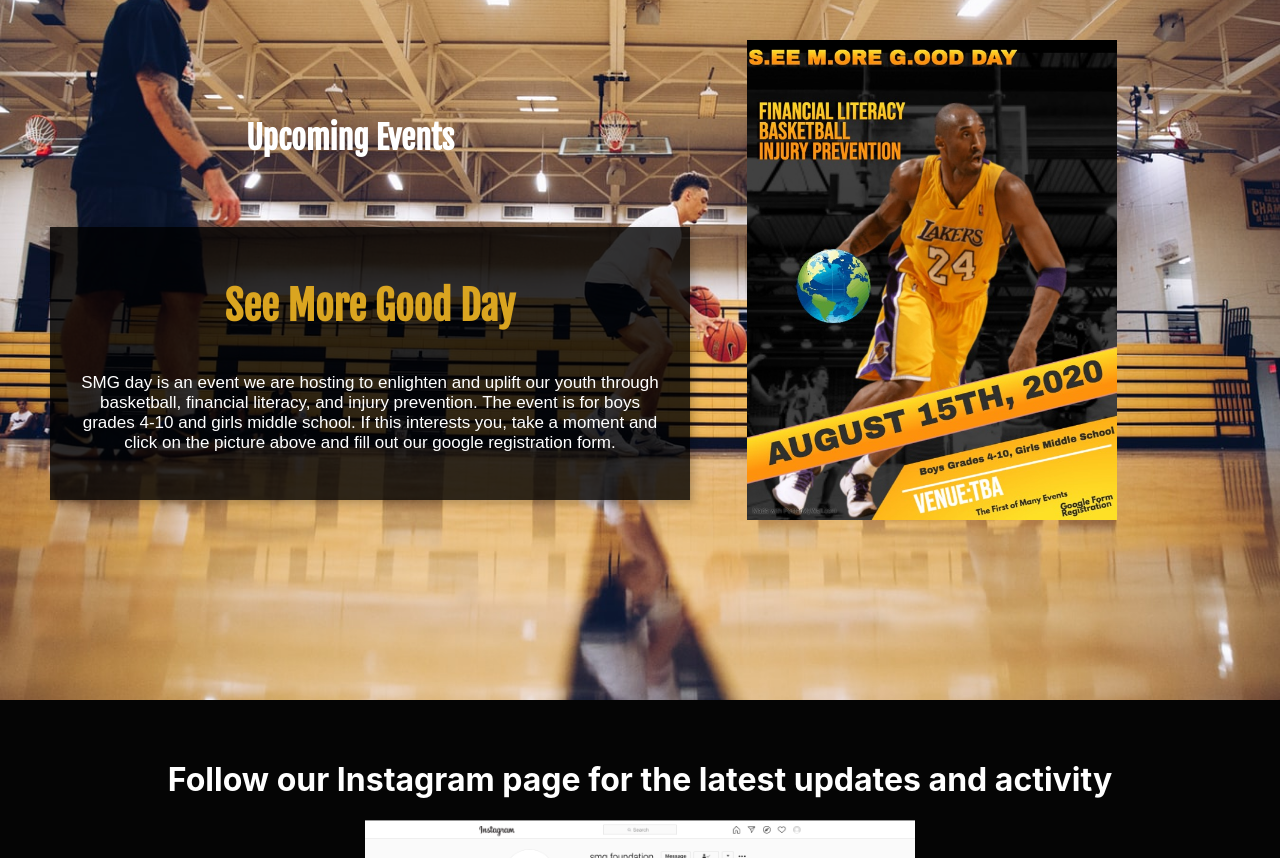
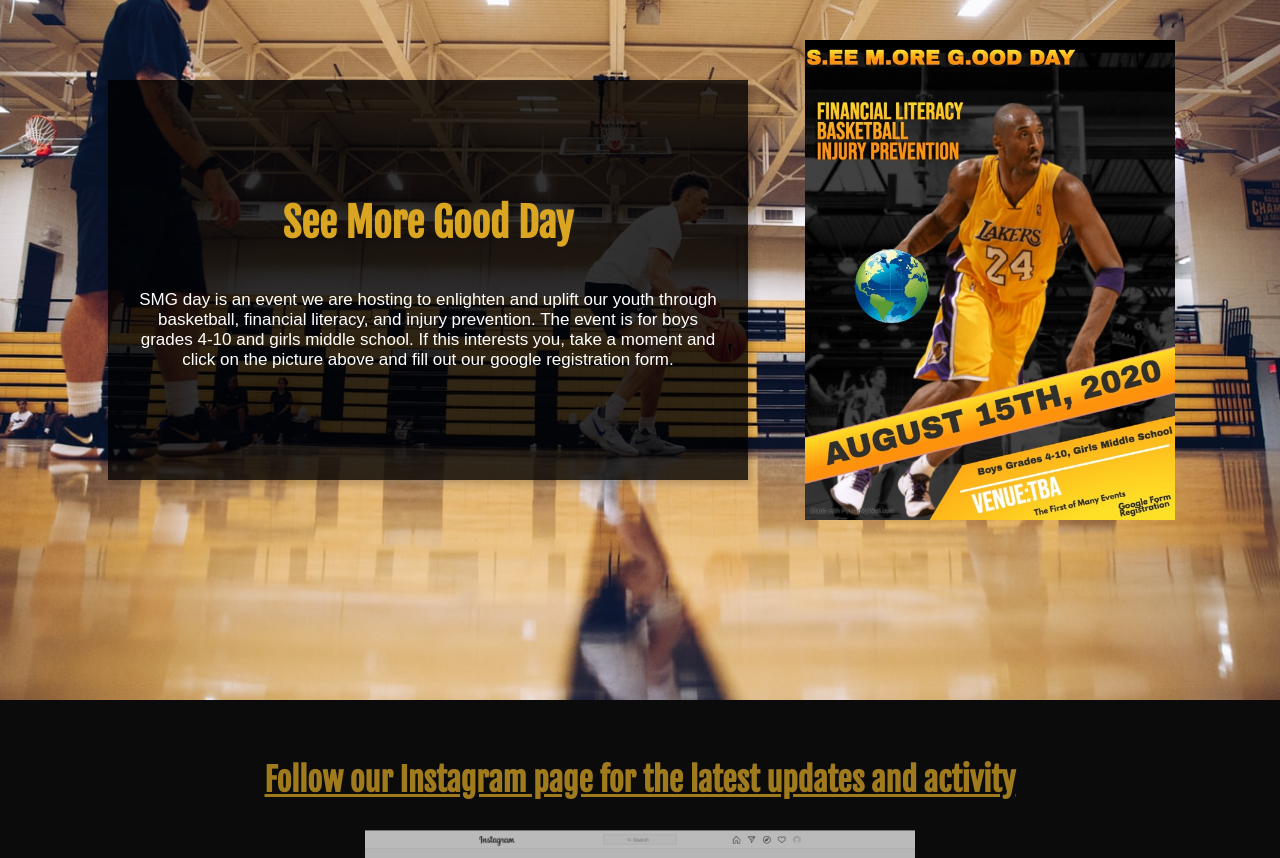
Before and after one commit to torreythomas/SMG, a React (Create React App) app in the folder smg/: page /Mission in a window 1280 px wide. Shown: the part 940-1798 px from the top of the page. Built offline with nearby package versions, Linux system fonts and the light colour scheme.

Commit message:
new updates

```diff
--- a/smg/src/Misson/Mission.css
+++ b/smg/src/Misson/Mission.css
@@ -17,6 +17,7 @@
 }
 .mission-statement-container{
     display: flex;
+    background-color: rgba(0, 0, 0, 0.8);
 }
 .our-goals-header {
     color: goldenrod;
@@ -79,7 +80,6 @@
     padding: 20px;
     margin: 20px;
     animation: fadeInLeft;
-
   }
 .mission-image1{
     background: url(../images/IMG_3688-removebg-preview.png) no-repeat center center;
@@ -193,6 +193,7 @@
     text-align: center;
     background-color:#1a1a1a;
     align-items: center;
+    justify-content: center;
     font-family: 'Fjalla One', sans-serif;
     background: url(../images/weworking.jpeg) no-repeat center center;
     -webkit-background-size: cover;
@@ -230,7 +231,10 @@
     background-color: rgba(0, 0, 0, 0.8);
     padding:30px;
     width: 50vw;
+    height: 50vh;
     font-size: 20px;
+    animation: fadeInLeft;
+    animation-duration: 5s;
 }
 .smg-day-text{
     font-size: 17px;
@@ -246,6 +250,8 @@
     justify-content: center;
     color: white;
     background-color: rgba(0, 0, 0, 0.8);
+    animation: fadeIn;
+    animation-duration: 12s;
 }
 .mission-image-instagram{
     background: url(../images/instagram.png) no-repeat center center;
@@ -256,3 +262,9 @@
     width: 100vw;
     height: 50vh;
 }
+.instagram-label{
+    font-family: 'Fjalla One', sans-serif;
+    padding: 10px;
+    color: goldenrod;
+    text-decoration: underline;
+}
--- a/smg/src/Misson/Mission.js
+++ b/smg/src/Misson/Mission.js
@@ -30,7 +30,6 @@
 
 <div className="see-more-good-day-registration">
     <div>
-<h1 style={{color:"white", margin:"70px"}}> Upcoming Events </h1>
 <div className="smgday-description grow shadow-5">
         <h1 style={{color:"goldenrod"}}> See More Good Day</h1>
         <p className="smg-day-text"> SMG day is an event we are hosting to enlighten and uplift our youth through basketball, financial literacy, and injury prevention. The event is for boys grades 4-10 and girls middle school. If this interests you, take a moment and click on the picture above and fill out our google registration form.</p>
@@ -43,7 +42,7 @@
 
 <div className="social-media-content">
     <h1 className="instagram-label" style={{textAlign:"center"}}> Follow our Instagram page for the latest updates and activity </h1>
-    <div className="mission-image-instagram"></div>
+    <a className="grow shadow-5" href="https://www.instagram.com/smg.foundation/?hl=en"> <div className="mission-image-instagram"></div>   </a>
 </div>
         <div id="mission-container">
        <div className="mission-statement-container">
```
